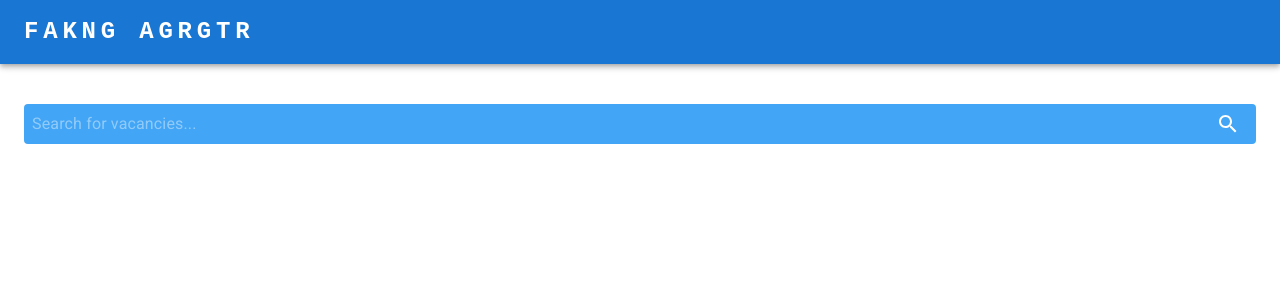
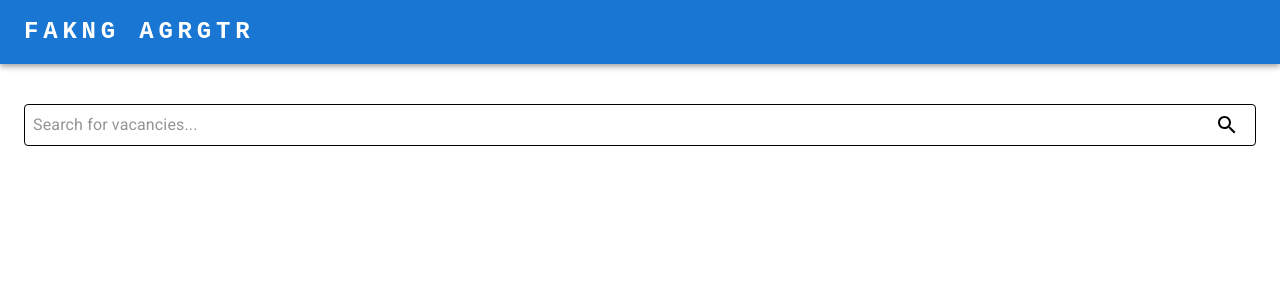
Before and after one commit to fakng-agrgtr/fakng-ui, a React (Create React App) app: page / in a window 1280 px wide. Shown: the top 300 px of the page. Built offline with nearby package versions, Linux system fonts and the light colour scheme.

Commit message:
Changed the border color to black.

```diff
--- a/src/components/Careers/index.jsx
+++ b/src/components/Careers/index.jsx
@@ -7,11 +7,11 @@ import * as React from 'react';
 const Search = styled('div')(({ theme }) => ({
   position: 'relative',
   borderRadius: theme.shape.borderRadius,
-  background: theme.palette.primary.light,
+  border: `1px solid ${theme.palette.common.black}`,
 }));
 
 const SearchIconWrapper = styled('div')(({ theme }) => ({
-  color: theme.palette.common.white,
+  color: theme.palette.common.black,
   padding: theme.spacing(0, 2),
   height: '100%',
   position: 'absolute',
@@ -23,7 +23,7 @@ const SearchIconWrapper = styled('div')(({ theme }) => ({
 }));
 
 const StyledInputBase = styled(InputBase)(({ theme }) => ({
-  color: theme.palette.common.white,
+  color: theme.palette.common.black,
   width: '100%',
   padding: theme.spacing(0.5, 1),
   paddingRight: `calc(1em + ${theme.spacing(4)})`,
```
